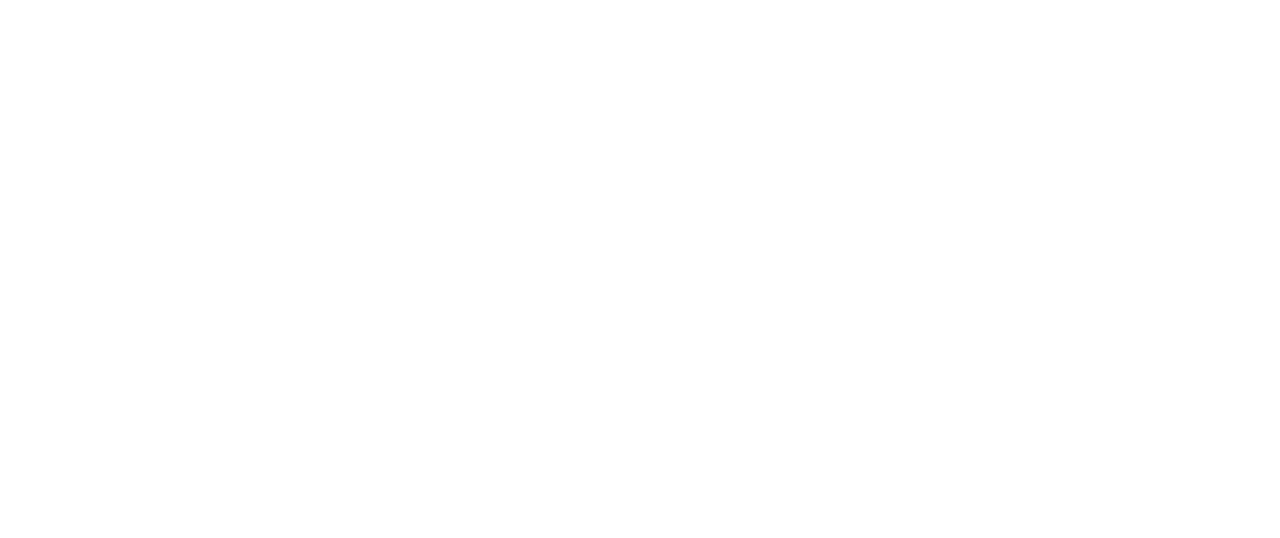
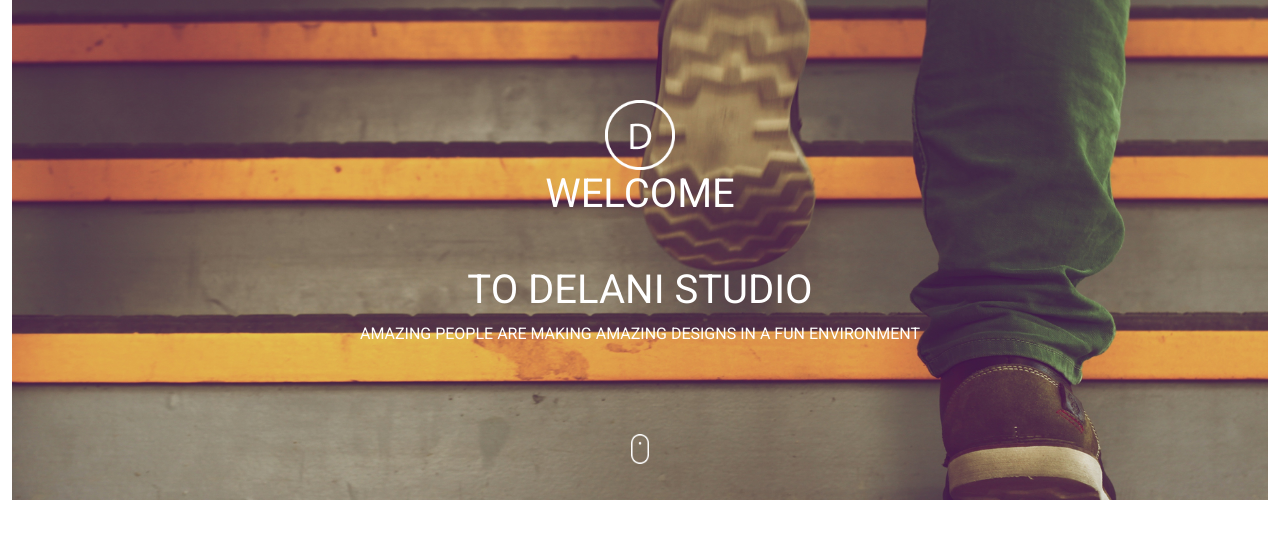
Before and after one commit to Otybrian/Delanystudio, a plain HTML site: page index.html in a window 1280 px wide. Drawn offline with nearby package versions, Linux system fonts and the light colour scheme.

Commit message:
add class section1

```diff
--- a/index.html
+++ b/index.html
@@ -10,7 +10,17 @@
     <link href='https://fonts.googleapis.com/css?family=Roboto' rel='stylesheet'>
 </head>
 <body>
+    <div class="container-fluid">
+        <div class="section1" style="background-image: url(images/section1.jpg);">
+            <img src="images/logo.png" height="70px">
+            <h1>WELCOME <br><br>
+                TO DELANI STUDIO</h1>
+            <p>AMAZING PEOPLE ARE MAKING AMAZING DESIGNS IN A FUN ENVIRONMENT</p><br><br><br>
+            <img src="images/click.png" id="mouse" height="30px">
+        </div>
 
+
+    </div>
 
 
 
```
